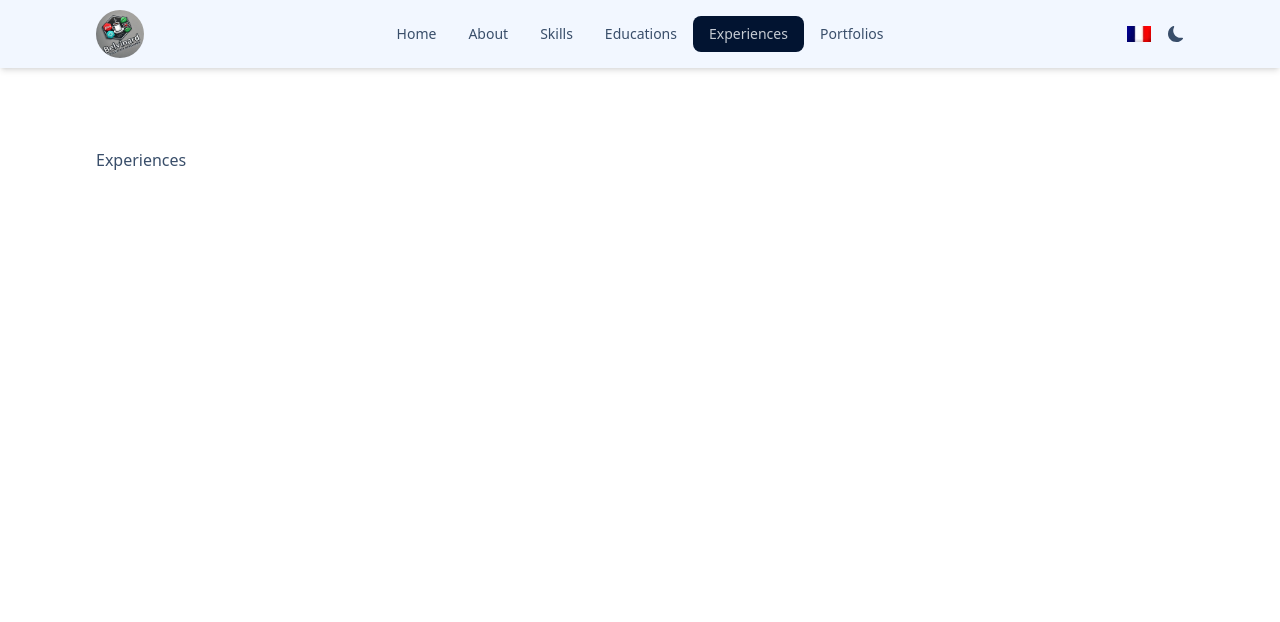
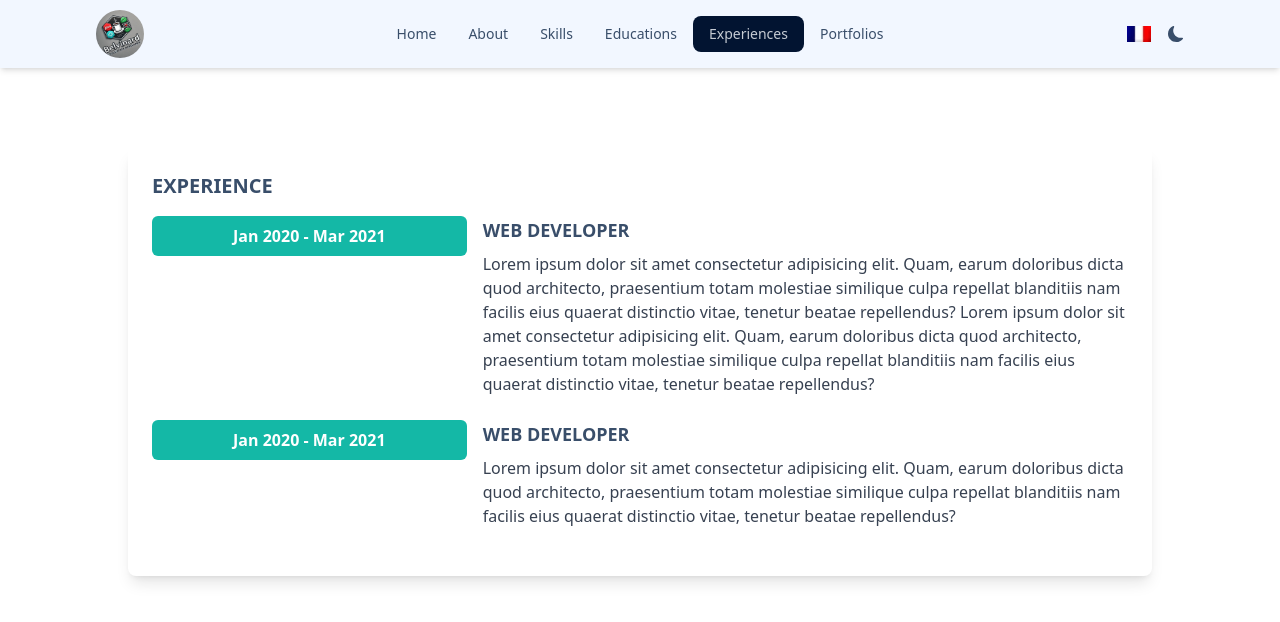
Before and after one commit to belvip/resumewebsite, a React (Vite) app: page /experiences in a window 1280 px wide. Shown: the top 622 px of the page. Built offline with nearby package versions, Linux system fonts and the light colour scheme.

Commit message:
feat: files updated

```diff
--- /dev/null
+++ b/src/components/Profile.jsx
@@ -0,0 +1,65 @@
+import React, { useState } from "react";
+import { Link } from "react-router-dom";
+import { FaFacebookF, FaTwitter, FaGooglePlusG, FaInstagram, FaPinterest, FaEllipsisV, FaTimes } from "react-icons/fa";
+import ImgProfile from "./images/logoJava.png";
+
+const Profile = () => {
+    const [isRevealed, setIsRevealed] = useState(false);
+
+    return (
+        <div className="flex justify-center items-center">
+            <div className="relative bg-white shadow-lg rounded-lg overflow-hidden w-80">
+                {/* Profile Image */}
+                <div className="relative">
+                    <img
+                        className="w-full h-48 object-cover cursor-pointer"
+                        src={ImgProfile}
+                        alt="Belvinard"
+                        onClick={() => setIsRevealed(true)}
+                    />
+                    {/* Floating Button */}
+                    <Link
+                        className="absolute bottom-4 right-4 bg-yellow-800 text-white p-3 rounded-full shadow-lg hover:bg-red-600 transition duration-300"
+                        onClick={() => setIsRevealed(true)}
+                    >
+                        <FaEllipsisV size={20} />
+                    </Link>
+                </div>
+
+                {/* Card Content */}
+                <div className="p-4 text-center">
+                    <h2 className="text-xl font-semibold tracking-tight leading-8">
+                        Java Developer
+                    </h2>
+                    <p className="text-lg">Full Stack Web Developer</p>
+                </div>
+
+                {/* Card Reveal */}
+                {isRevealed && (
+                    <div className="absolute inset-0 bg-white p-6 flex flex-col justify-center items-center shadow-lg">
+                        <h2 className="text-xl font-semibold ">
+                            Follow Me
+                        </h2>
+                        <button
+                            className="absolute top-2 right-2 text-gray-800 hover:text-gray-600"
+                            onClick={() => setIsRevealed(false)}
+                        >
+                            <FaTimes size={20} />
+                        </button>
+
+                        {/* Social Icons */}
+                        <div className="flex space-x-4 mt-4 text-gray-800">
+                            <FaFacebookF size={24} className="hover:text-blue-500 cursor-pointer" />
+                            <FaTwitter size={24} className="hover:text-blue-400 cursor-pointer" />
+                            <FaGooglePlusG size={24} className="hover:text-red-500 cursor-pointer" />
+                            <FaInstagram size={24} className="hover:text-pink-500 cursor-pointer" />
+                            <FaPinterest size={24} className="hover:text-red-600 cursor-pointer" />
+                        </div>
+                    </div>
+                )}
+            </div>
+        </div>
+    );
+};
+
+export default Profile;
--- a/src/components/index.js
+++ b/src/components/index.js
@@ -1 +1,2 @@
-export { default as Navbar } from './Navbar'
+export { default as Navbar } from './Navbar';
+export { default as Profile } from './Profile';
--- a/src/i18n.js
+++ b/src/i18n.js
@@ -1,11 +1,11 @@
 import i18n from "i18next";
 import { initReactI18next } from "react-i18next";
 import LanguageDetector from "i18next-browser-languagedetector";
-import Backend from "i18next-http-backend"; // Si vous chargez les traductions depuis des fichiers externes
+import Backend from "i18next-http-backend";
 
 i18n
 
-    .use(Backend) // Si vous chargez les traductions depuis un fichier
+    .use(Backend)
     .use(LanguageDetector) // Détecteur de langue
     .use(initReactI18next)
     .init({
--- a/src/index.css
+++ b/src/index.css
@@ -13,6 +13,7 @@
 
 img.h-6 {
     height: 1.5rem;
+    color: #f0f6f2;
 }
 
 /*
--- a/src/pages/About.jsx
+++ b/src/pages/About.jsx
@@ -1,9 +1,41 @@
-import React from 'react'
+import React from "react";
 
 const About = () => {
     return (
-        <div>About</div>
-    )
-}
+        <div className="flex justify-center items-center">
+            <div className=" shadow-lg rounded-lg p-6 w-full max-w-3xl">
+                {/* About Section */}
+                <div className="mb-6">
+                    <h6 className="text-lg font-bold mb-2">ABOUT ME</h6>
+                    <p className="text-gray-600 text-justify">
+                        Lorem ipsum dolor sit, amet consectetur adipisicing elit. Enimminima quod molestias numquam, cumque eveniet delectus dolore
+                        minima quod molestias numquam, cumque eveniet delectus dolore
+                        laborum molestiae quis possimus eos dignissimos cupiditate ipsam
+                        sunt doloremque commodi adipisci quasi?
+                    </p>
+                </div>
 
-export default About
+                {/* Personal Info Section */}
+                <div className="border-t pt-4">
+                    <h6 className="text-lg font-bold mb-2">PERSONAL INFO</h6>
+                    <div className="grid grid-cols-1 sm:grid-cols-2 gap-4">
+                        {/* Left Column */}
+                        <div>
+                            <p><strong>Address:</strong> 123 Lorem</p>
+                            <p><strong>Email:</strong> test@yahoo.com</p>
+                            <p><strong>Phone:</strong> 123 456 7898</p>
+                        </div>
+                        {/* Right Column */}
+                        <div>
+                            <p><strong>Main Language:</strong> English</p>
+                            <p><strong>Second Language:</strong> Spanish</p>
+                            <p><strong>Third Language:</strong> Chinese</p>
+                        </div>
+                    </div>
+                </div>
+            </div>
+        </div>
+    );
+};
+
+export default About;
--- a/src/pages/Experiences.jsx
+++ b/src/pages/Experiences.jsx
@@ -1,9 +1,52 @@
-import React from 'react'
+import React from "react";
 
 const Experiences = () => {
     return (
-        <div>Experiences</div>
-    )
-}
+        <div className="align-element flex justify-center items-center">
+            <div className="shadow-lg rounded-lg p-6 w-full max-w-6xl">
+                <div className="mb-6">
+                    <h6 className="text-xl font-bold mb-4">EXPERIENCE</h6>
 
-export default Experiences
+                    {/* First Experience */}
+                    <div className="grid grid-cols-1 sm:grid-cols-3 gap-4 items-start mb-6">
+                        <div className="bg-teal-500 text-white font-semibold py-2 px-4 rounded-md text-center">
+                            Jan <strong>2020</strong> - Mar <strong>2021</strong>
+                        </div>
+                        <div className="sm:col-span-2">
+                            <h6 className="text-lg font-bold mb-2">WEB DEVELOPER</h6>
+                            <p className="text-gray-700">
+                                Lorem ipsum dolor sit amet consectetur adipisicing elit. Quam,
+                                earum doloribus dicta quod architecto, praesentium totam
+                                molestiae similique culpa repellat blanditiis nam facilis eius
+                                quaerat distinctio vitae, tenetur beatae repellendus?
+                                Lorem ipsum dolor sit amet consectetur adipisicing elit. Quam,
+                                earum doloribus dicta quod architecto, praesentium totam
+                                molestiae similique culpa repellat blanditiis nam facilis eius
+                                quaerat distinctio vitae, tenetur beatae repellendus?
+                            </p>
+                        </div>
+                    </div>
+
+                    {/* Second Experience */}
+                    <div className="grid grid-cols-1 sm:grid-cols-3 gap-4 items-start">
+                        <div className="bg-teal-500 text-white font-semibold py-2 px-4 rounded-md text-center">
+                            Jan <strong>2020</strong> - Mar <strong>2021</strong>
+                        </div>
+                        <div className="sm:col-span-2">
+                            <h6 className="text-lg font-bold mb-2">WEB DEVELOPER</h6>
+                            <p className="text-gray-700">
+                                Lorem ipsum dolor sit amet consectetur adipisicing elit. Quam,
+                                earum doloribus dicta quod architecto, praesentium totam
+                                molestiae similique culpa repellat blanditiis nam facilis eius
+                                quaerat distinctio vitae, tenetur beatae repellendus?
+                            </p>
+                        </div>
+                    </div>
+
+                </div>
+            </div>
+        </div>
+    );
+};
+
+export default Experiences;
--- a/src/pages/Landing.jsx
+++ b/src/pages/Landing.jsx
@@ -1,8 +1,11 @@
 import React from 'react'
+import {Profile} from '../components'
 
 const Landing = () => {
   return (
-    <div>Landing</div>
+    <>
+      <Profile />
+    </>
   )
 }
 
--- a/src/pages/Skills.jsx
+++ b/src/pages/Skills.jsx
@@ -1,9 +1,35 @@
-import React from 'react'
+import React from "react";
 
 const Skills = () => {
     return (
-        <div>Skills</div>
-    )
-}
+        <div className="flex justify-center">
+            <div className="shadow-lg rounded-lg p-6 w-full max-w-3xl">
+                <h6 className="text-lg font-bold mb-4">PROFESSIONAL SKILLS</h6>
 
-export default Skills
+                <div className="grid grid-cols-1 sm:grid-cols-2 gap-6">
+                    {/* Skill Progress Bars */}
+                    {[
+                        { skill: "HTML", width: "89%" },
+                        { skill: "CSS", width: "100%" },
+                        { skill: "JAVASCRIPT", width: "90%" },
+                        { skill: "PHP", width: "95%" },
+                        { skill: "MySQL", width: "90%" },
+                        { skill: "JQUERY", width: "70%" },
+                    ].map(({ skill, width }, index) => (
+                        <div key={index}>
+                            <p className="font-medium">{skill}</p>
+                            <div className="w-full bg-gray-300 rounded-full h-2">
+                                <div
+                                    className="bg-yellow-500 h-2 rounded-full"
+                                    style={{ width }}
+                                ></div>
+                            </div>
+                        </div>
+                    ))}
+                </div>
+            </div>
+        </div>
+    );
+};
+
+export default Skills;
```
Also changed, not shown: src/components/images/logoJava.png (added).
